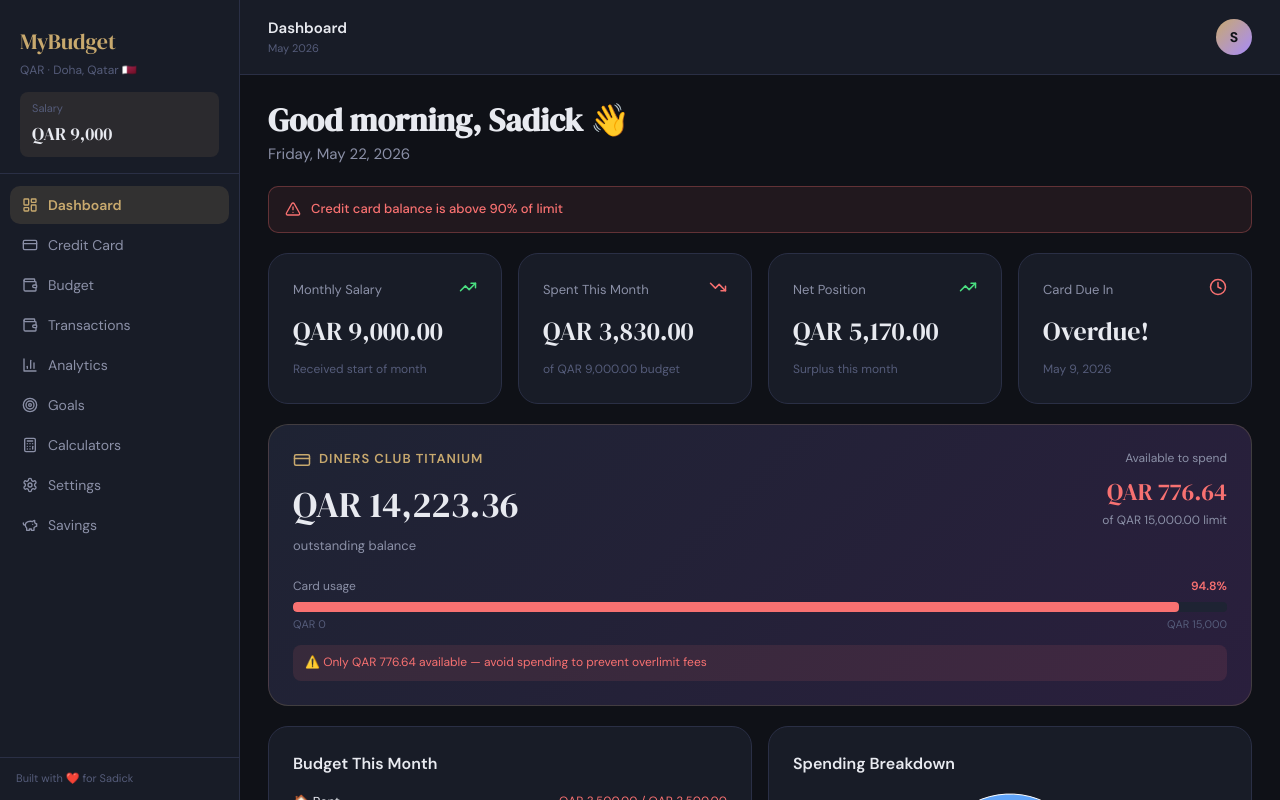
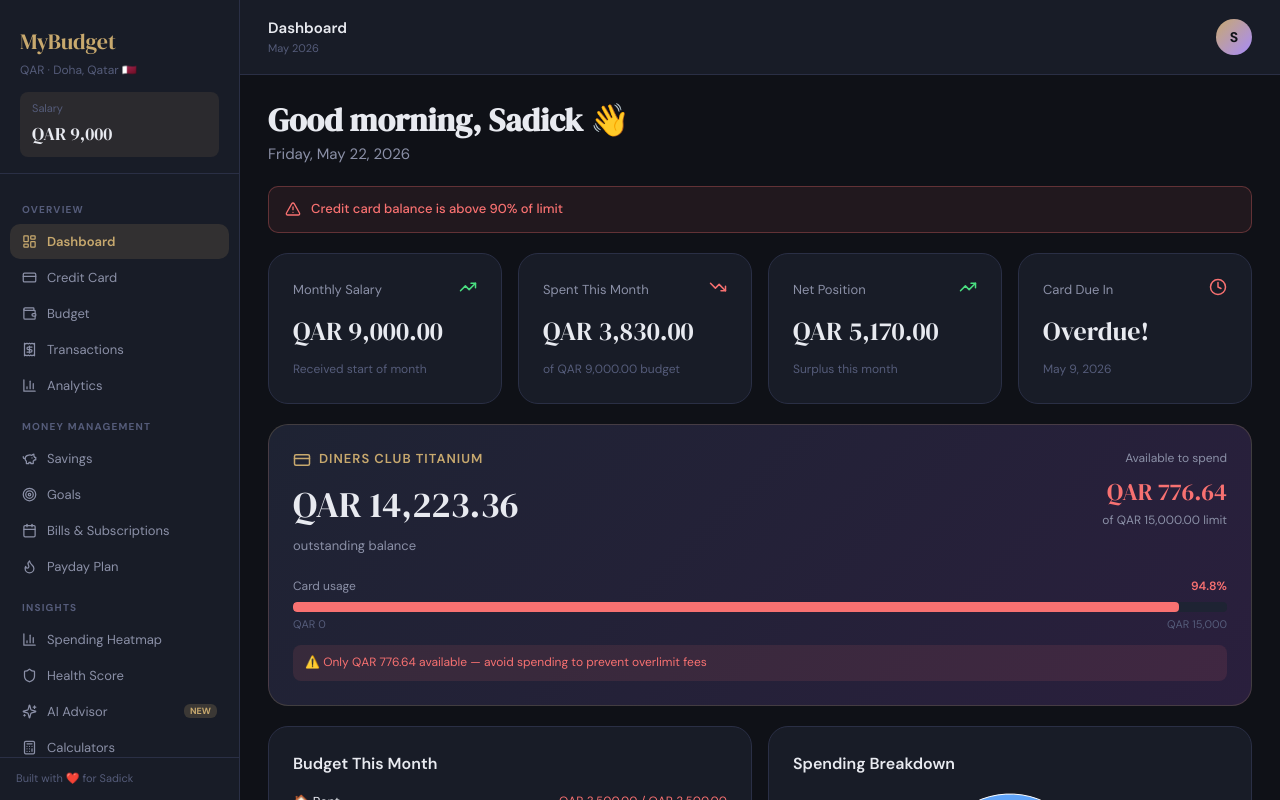
Before and after one commit to sadick22/mybudget-qar, a React (Vite) app: page / in a window 1280 px wide. Shown: the top 800 px of the page. Built offline with nearby package versions, Linux system fonts and the light colour scheme.

Commit message:
Update App.jsx

```diff
--- a/src/App.jsx
+++ b/src/App.jsx
@@ -1,5 +1,5 @@
 import React, { useState, useEffect } from 'react'
-import { LayoutDashboard, CreditCard, Wallet, BarChart3, Target, Calculator, Settings, Menu, X, Bell, PiggyBank } from 'lucide-react'
+import { LayoutDashboard, CreditCard, Wallet, BarChart3, Target, Calculator, Settings, Menu, Bell, PiggyBank, Shield, Calendar, Flame, Receipt, Sparkles } from 'lucide-react'
 import Dashboard from './components/Dashboard.jsx'
 import CreditCardTracker from './components/CreditCardTracker.jsx'
 import BudgetPlanner from './components/BudgetPlanner.jsx'
@@ -9,26 +9,36 @@ import Goals from './components/Goals.jsx'
 import Calculators from './components/Calculators.jsx'
 import SettingsPage from './components/Settings.jsx'
 import Savings from './components/Savings.jsx'
+import HealthScore from './components/HealthScore.jsx'
+import PaydayPlan from './components/PaydayPlan.jsx'
+import SpendingHeatmap from './components/SpendingHeatmap.jsx'
+import Bills from './components/Bills.jsx'
+import AIAdvisor from './components/AIAdvisor.jsx'
 import { loadData, saveData, getDaysUntil } from './data.js'
 
 const NAV = [
   { id: 'dashboard', label: 'Dashboard', icon: LayoutDashboard },
   { id: 'credit', label: 'Credit Card', icon: CreditCard },
   { id: 'budget', label: 'Budget', icon: Wallet },
-  { id: 'transactions', label: 'Transactions', icon: Wallet },
+  { id: 'transactions', label: 'Transactions', icon: Receipt },
   { id: 'analytics', label: 'Analytics', icon: BarChart3 },
+  { id: 'savings', label: 'Savings', icon: PiggyBank },
   { id: 'goals', label: 'Goals', icon: Target },
+  { id: 'bills', label: 'Bills & Subscriptions', icon: Calendar },
+  { id: 'payday', label: 'Payday Plan', icon: Flame },
+  { id: 'heatmap', label: 'Spending Heatmap', icon: BarChart3 },
+  { id: 'health', label: 'Health Score', icon: Shield },
+  { id: 'ai', label: 'AI Advisor', icon: Sparkles },
   { id: 'calculators', label: 'Calculators', icon: Calculator },
   { id: 'settings', label: 'Settings', icon: Settings },
-  { id: 'savings', label: 'Savings', icon: PiggyBank },
 ]
 
 const BOTTOM_NAV = [
   { id: 'dashboard', label: 'Home', icon: LayoutDashboard },
   { id: 'credit', label: 'Card', icon: CreditCard },
-  { id: 'budget', label: 'Budget', icon: Wallet },
-  { id: 'analytics', label: 'Analytics', icon: BarChart3 },
-  { id: 'goals', label: 'Goals', icon: Target },
+  { id: 'payday', label: 'Payday', icon: Flame },
+  { id: 'ai', label: 'AI', icon: Sparkles },
+  { id: 'health', label: 'Score', icon: Shield },
 ]
 
 export default function App() {
@@ -56,18 +66,24 @@ export default function App() {
       case 'budget': return <BudgetPlanner {...props} />
       case 'transactions': return <Transactions {...props} />
       case 'analytics': return <Analytics {...props} />
+      case 'savings': return <Savings {...props} />
       case 'goals': return <Goals {...props} />
+      case 'bills': return <Bills {...props} />
+      case 'payday': return <PaydayPlan {...props} />
+      case 'heatmap': return <SpendingHeatmap {...props} />
+      case 'health': return <HealthScore {...props} />
+      case 'ai': return <AIAdvisor {...props} />
       case 'calculators': return <Calculators {...props} />
       case 'settings': return <SettingsPage {...props} />
-      case 'savings': return <Savings {...props} />
       default: return <Dashboard {...props} />
     }
   }
 
+  const currentNav = NAV.find(n => n.id === page)
+
   return (
     <div style={{ display: 'flex', minHeight: '100vh', position: 'relative' }}>
 
-      {/* Sidebar overlay (mobile) */}
       {sidebarOpen && (
         <div onClick={() => setSidebarOpen(false)} style={{ position: 'fixed', inset: 0, background: 'rgba(0,0,0,0.5)', zIndex: 40 }} />
       )}
@@ -76,12 +92,9 @@ export default function App() {
       <aside style={{
         width: 240, background: 'var(--bg2)', borderRight: '1px solid var(--border)',
         display: 'flex', flexDirection: 'column', position: 'fixed', top: 0, bottom: 0, left: 0,
-        zIndex: 50, transform: sidebarOpen ? 'translateX(0)' : undefined,
-        transition: 'transform 0.3s',
-      }}
-        className="sidebar"
-      >
-        {/* Logo */}
+        zIndex: 50, transition: 'transform 0.3s',
+      }} className="sidebar">
+
         <div style={{ padding: '24px 20px 16px', borderBottom: '1px solid var(--border)' }}>
           <div style={{ fontFamily: 'var(--font-display)', fontSize: 22, color: 'var(--accent)' }}>MyBudget</div>
           <div style={{ fontSize: 12, color: 'var(--text3)', marginTop: 2 }}>QAR · Doha, Qatar 🇶🇦</div>
@@ -91,55 +104,67 @@ export default function App() {
           </div>
         </div>
 
-        {/* Nav */}
         <nav style={{ flex: 1, padding: '12px 10px', overflowY: 'auto' }}>
-          {NAV.map(item => {
+          {[
+            { label: 'Overview', ids: ['dashboard', 'credit', 'budget', 'transactions', 'analytics'] },
+            { label: 'Money Management', ids: ['savings', 'goals', 'bills', 'payday'] },
+            { label: 'Insights', ids: ['heatmap', 'health', 'ai', 'calculators'] },
+            { label: 'System', ids: ['settings'] },
+          ].map(group => (
+            <div key={group.label}>
+              <div style={{ fontSize: 10, color: 'var(--text3)', fontWeight: 700, textTransform: 'uppercase', letterSpacing: 1.2, padding: '12px 12px 6px', marginTop: 4 }}>
+                {group.label}
+              </div>
+              {NAV.filter(n => group.ids.includes(n.id)).map(item => {
                 const Icon = item.icon
                 const active = page === item.id
                 return (
                   <button key={item.id} onClick={() => { setPage(item.id); setSidebarOpen(false) }}
                     style={{
                       display: 'flex', alignItems: 'center', gap: 10, width: '100%',
-                  padding: '10px 12px', borderRadius: 10, marginBottom: 2,
+                      padding: '9px 12px', borderRadius: 10, marginBottom: 1,
                       background: active ? 'rgba(200,169,110,0.15)' : 'transparent',
                       color: active ? 'var(--accent)' : 'var(--text2)',
-                  fontWeight: active ? 600 : 400, fontSize: 14, transition: 'all 0.15s',
-                  position: 'relative',
+                      fontWeight: active ? 600 : 400, fontSize: 13, transition: 'all 0.15s',
+                      position: 'relative', border: 'none', cursor: 'pointer',
                     }}
-                onMouseEnter={e => { if (!active) e.currentTarget.style.background = 'var(--bg3)'; e.currentTarget.style.color = 'var(--text)' }}
+                    onMouseEnter={e => { if (!active) { e.currentTarget.style.background = 'var(--bg3)'; e.currentTarget.style.color = 'var(--text)' } }}
                     onMouseLeave={e => { if (!active) { e.currentTarget.style.background = 'transparent'; e.currentTarget.style.color = 'var(--text2)' } }}
                   >
-                <Icon size={16} />
+                    <Icon size={15} />
                     {item.label}
                     {item.id === 'credit' && hasAlert && (
                       <span style={{ width: 7, height: 7, borderRadius: '50%', background: 'var(--red)', position: 'absolute', right: 12, top: 12 }} />
                     )}
+                    {item.id === 'ai' && (
+                      <span style={{ marginLeft: 'auto', fontSize: 9, padding: '1px 6px', borderRadius: 6, background: 'rgba(200,169,110,0.2)', color: 'var(--accent)', fontWeight: 700 }}>NEW</span>
+                    )}
                   </button>
                 )
               })}
+            </div>
+          ))}
         </nav>
 
-        {/* Footer */}
         <div style={{ padding: '12px 16px', borderTop: '1px solid var(--border)', fontSize: 11, color: 'var(--text3)' }}>
           Built with ❤️ for Sadick
         </div>
       </aside>
 
-      {/* Main content */}
+      {/* Main */}
       <main style={{ flex: 1, marginLeft: 240, display: 'flex', flexDirection: 'column', minHeight: '100vh' }} className="main-content">
-
-        {/* Top bar */}
         <header style={{
           padding: '16px 28px', borderBottom: '1px solid var(--border)',
           display: 'flex', alignItems: 'center', justifyContent: 'space-between',
           background: 'var(--bg2)', position: 'sticky', top: 0, zIndex: 30,
         }}>
           <div style={{ display: 'flex', alignItems: 'center', gap: 12 }}>
-            <button onClick={() => setSidebarOpen(!sidebarOpen)} className="hamburger" style={{ background: 'none', color: 'var(--text2)', padding: 4, display: 'none' }}>
+            <button onClick={() => setSidebarOpen(!sidebarOpen)} className="hamburger"
+              style={{ background: 'none', color: 'var(--text2)', padding: 4, display: 'none', border: 'none', cursor: 'pointer' }}>
               <Menu size={22} />
             </button>
             <div>
-              <div style={{ fontWeight: 600, fontSize: 15 }}>{NAV.find(n => n.id === page)?.label}</div>
+              <div style={{ fontWeight: 600, fontSize: 15 }}>{currentNav?.label}</div>
               <div style={{ fontSize: 11, color: 'var(--text3)' }}>
                 {new Date().toLocaleDateString('en', { month: 'long', year: 'numeric' })}
               </div>
@@ -148,8 +173,7 @@ export default function App() {
           <div style={{ display: 'flex', alignItems: 'center', gap: 12 }}>
             {hasAlert && (
               <div style={{ display: 'flex', alignItems: 'center', gap: 6, padding: '6px 12px', background: 'rgba(248,113,113,0.1)', borderRadius: 8, fontSize: 12, color: 'var(--red)' }}>
-                <Bell size={13} />
-                Payment due in {daysUntilDue} days
+                <Bell size={13} /> Payment due in {daysUntilDue} days
               </div>
             )}
             <div style={{ width: 36, height: 36, borderRadius: '50%', background: 'linear-gradient(135deg, var(--accent), var(--purple))', display: 'flex', alignItems: 'center', justifyContent: 'center', fontWeight: 700, fontSize: 14, color: '#0f1117' }}>
@@ -158,13 +182,12 @@ export default function App() {
           </div>
         </header>
 
-        {/* Page */}
         <div style={{ flex: 1, padding: '28px', maxWidth: 1200, width: '100%', margin: '0 auto', paddingBottom: 90 }}>
           {renderPage()}
         </div>
       </main>
 
-      {/* Bottom Nav (mobile) */}
+      {/* Bottom Nav */}
       <nav className="bottom-nav" style={{
         position: 'fixed', bottom: 0, left: 0, right: 0,
         background: 'var(--bg2)', borderTop: '1px solid var(--border)',
@@ -178,7 +201,8 @@ export default function App() {
             <button key={item.id} onClick={() => setPage(item.id)} style={{
               display: 'flex', flexDirection: 'column', alignItems: 'center', gap: 3,
               background: 'none', color: active ? 'var(--accent)' : 'var(--text3)',
-              padding: '4px 16px', fontSize: 10, fontWeight: active ? 600 : 400,
+              padding: '4px 10px', fontSize: 10, fontWeight: active ? 600 : 400,
+              border: 'none', cursor: 'pointer',
             }}>
               <Icon size={20} />
               {item.label}
@@ -187,7 +211,8 @@ export default function App() {
         })}
         <button onClick={() => setSidebarOpen(true)} style={{
           display: 'flex', flexDirection: 'column', alignItems: 'center', gap: 3,
-          background: 'none', color: 'var(--text3)', padding: '4px 16px', fontSize: 10,
+          background: 'none', color: 'var(--text3)', padding: '4px 10px',
+          fontSize: 10, border: 'none', cursor: 'pointer',
         }}>
           <Menu size={20} />
           More
@@ -197,7 +222,6 @@ export default function App() {
       <style>{`
         @media (max-width: 768px) {
           .sidebar { transform: translateX(-100%); }
-          .sidebar.open { transform: translateX(0); }
           .main-content { margin-left: 0 !important; }
           .hamburger { display: flex !important; }
           .bottom-nav { display: flex !important; }
```
Lines whose indentation alone changed are shown as unchanged.
